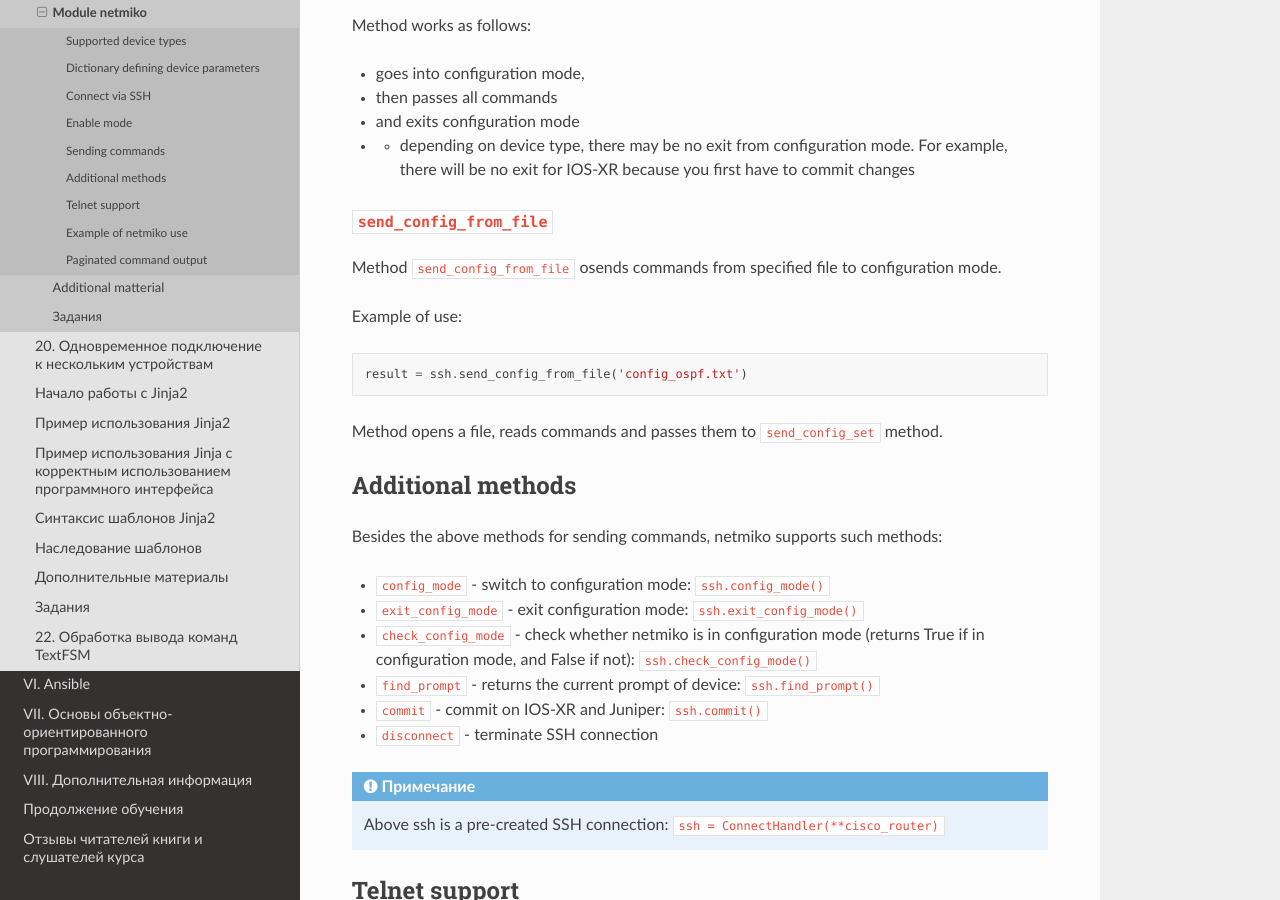
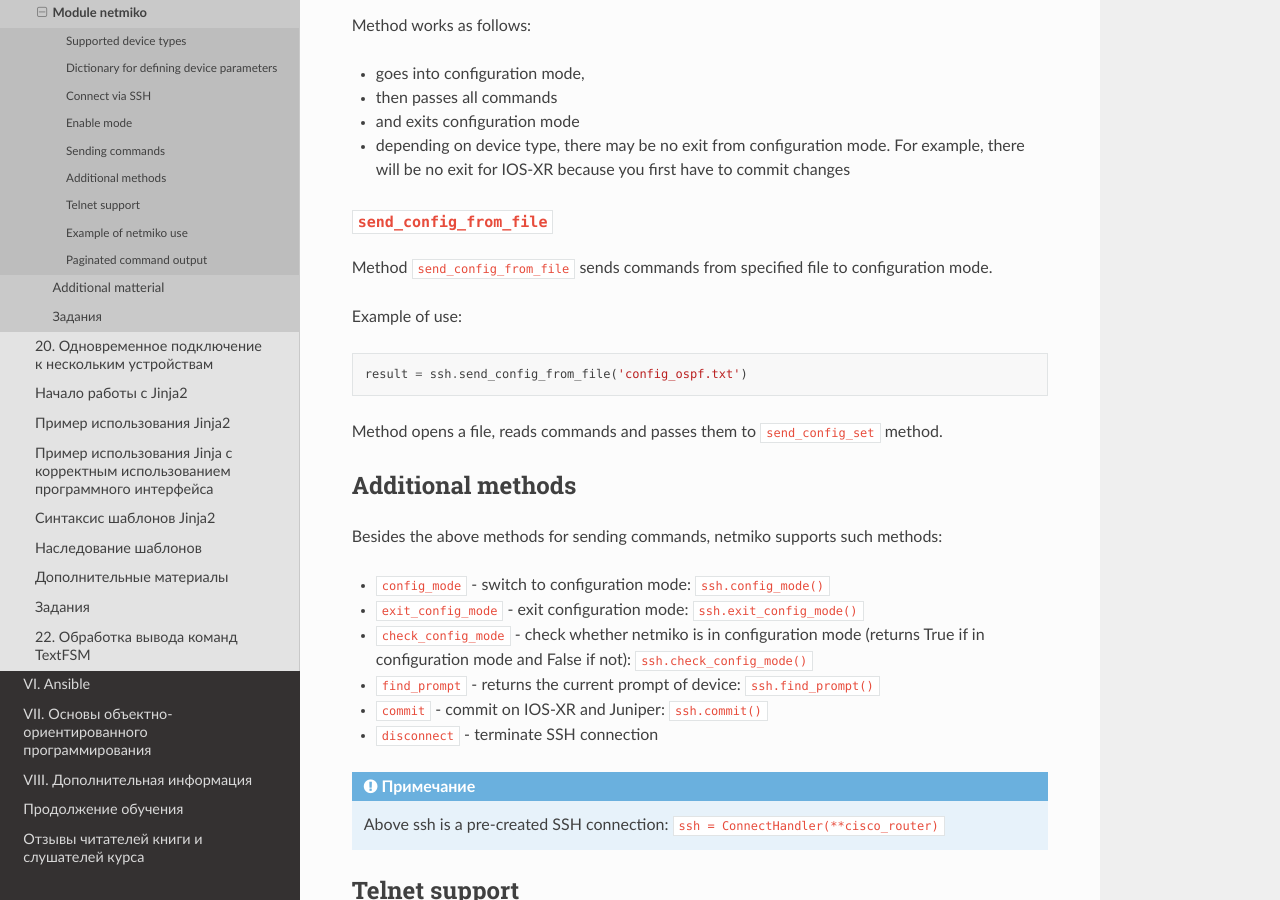
Before and after one commit to Aidar5/nattoeng, a Sphinx documentation site: the page built from docs/source/book/19_ssh_telnet/netmiko.rst, in a window 1280 px wide and 900 px high, scrolled down 2730 px. Built offline with Sphinx 7.4.7 and the Read the Docs theme 2.0.0, drawn with Linux system fonts in a browser that asks for light colours; pages that are not in the unit, such as notebooks, are missing from menus; some of the changed text lies outside the part shown.

Commit message:
Update netmiko.rst

```diff
--- a/docs/source/book/19_ssh_telnet/netmiko.rst
+++ b/docs/source/book/19_ssh_telnet/netmiko.rst
@@ -29,7 +29,7 @@ Netmiko supports several types of devices:
 The whole list can be viewed in module
 `repository <https://github.com/ktbyers/netmiko>`__.
 
-Dictionary defining device parameters
+Dictionary for defining device parameters
 ~~~~~~~~~~~~~~~~~~~~~~~~~~~~~~~~~~~~~~~~~
 
 Dictionary may have the next parameters:
@@ -127,12 +127,12 @@ Method works as follows:
 * goes into configuration mode,
 * then passes all commands
 * and exits configuration mode
-* •	depending on device type, there may be no exit from configuration mode. For example, there will be no exit for IOS-XR because you first have to commit changes
+* depending on device type, there may be no exit from configuration mode. For example, there will be no exit for IOS-XR because you first have to commit changes
 
 ``send_config_from_file``
 ^^^^^^^^^^^^^^^^^^^^^^^^^
 
-Method ``send_config_from_file`` оsends commands from specified file to configuration mode.
+Method ``send_config_from_file`` sends commands from specified file to configuration mode.
 
 Example of use:
 
@@ -150,7 +150,7 @@ Besides the above methods for sending commands, netmiko supports such methods:
 
 * ``config_mode`` - switch to configuration mode: ``ssh.config_mode()``
 * ``exit_config_mode`` - exit configuration mode: ``ssh.exit_config_mode()``
-* ``check_config_mode`` - check whether netmiko is in configuration mode (returns True if in configuration mode, and False if not): ``ssh.check_config_mode()``
+* ``check_config_mode`` - check whether netmiko is in configuration mode (returns True if in configuration mode and False if not): ``ssh.check_config_mode()``
 * ``find_prompt`` - returns the current prompt of device: ``ssh.find_prompt()``
 * ``commit`` - commit on IOS-XR and Juniper: ``ssh.commit()``
 * ``disconnect`` - terminate SSH connection
@@ -218,7 +218,7 @@ Otherwise, methods that apply to SSH apply to Telnet. An example similar to SSH
 
 
 
-Similarly, other methods works:
+Other methods works similarly:
 
 * ``send_command_timing()``
 * ``find_prompt()``
```
Also changed, not shown: other parts of docs/source/book/19_ssh_telnet/netmiko.rst (+4 -5 lines).
